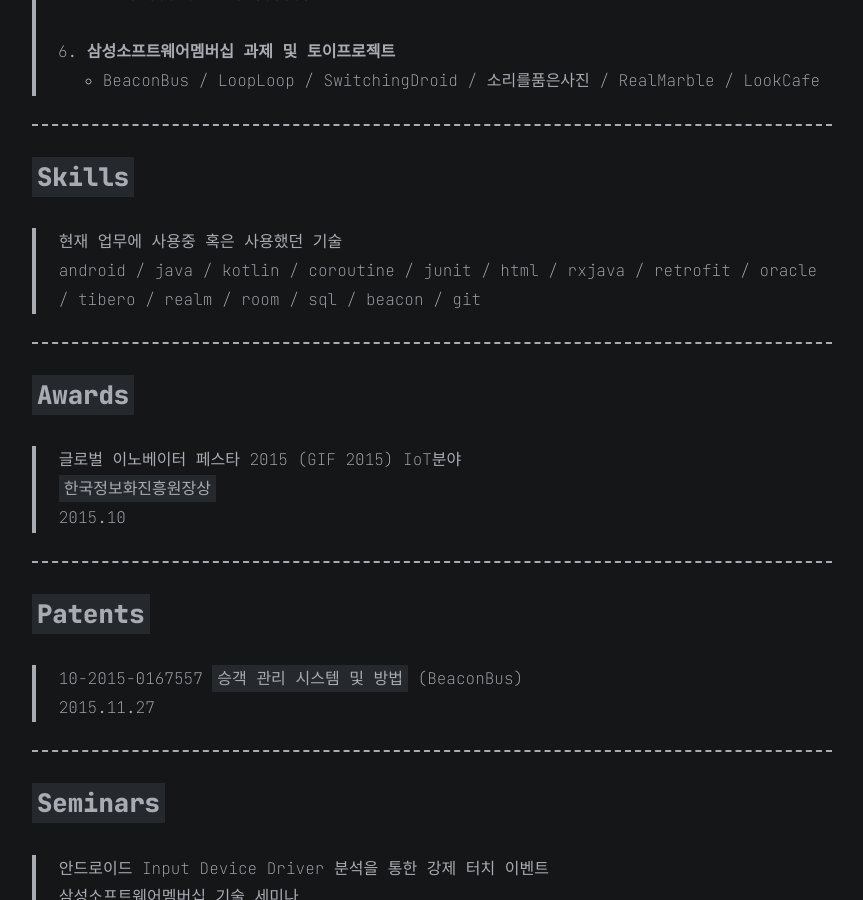
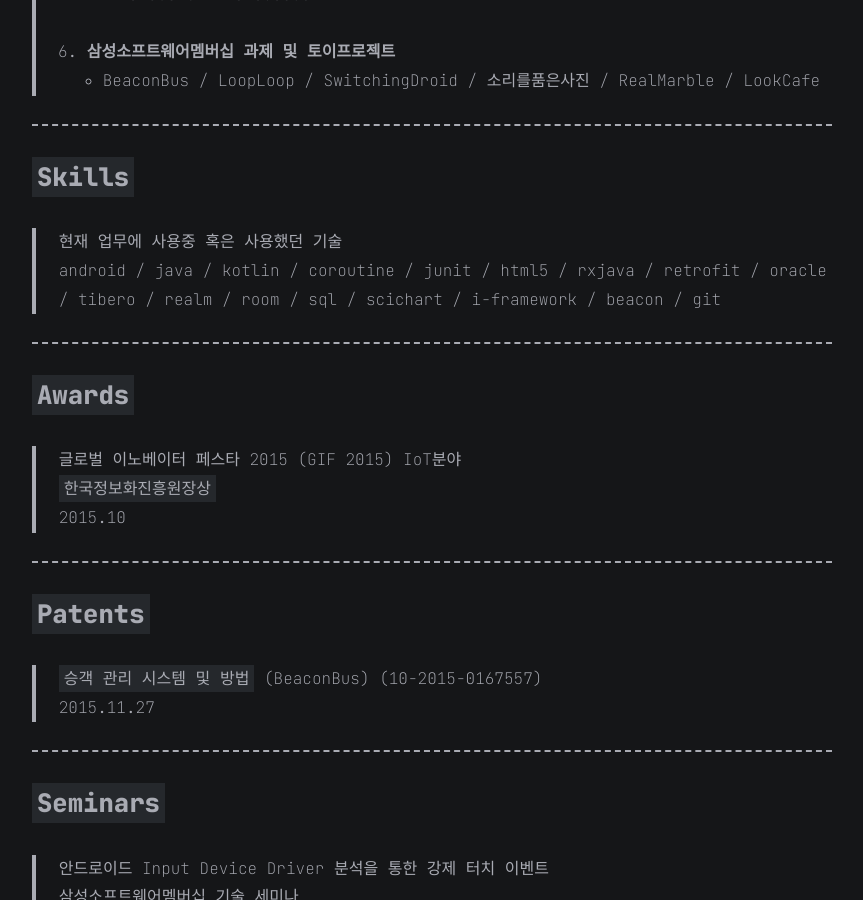
Before and after one commit to kwon0koang/kwon0koang.github.io, a Jekyll site: the page built from index.md, in a window 1280 px wide and 900 px high, scrolled down 1847 px. Shown: the whole window, without its empty margins (208-1071 px from the left). Built offline with Jekyll 4.4.1, drawn with Linux system fonts in a browser that asks for light colours.

Commit message:
프로필 수정

```diff
--- a/index.md
+++ b/index.md
@@ -93,7 +93,7 @@ JAVA / HTML5 / PHP
 > kotlin /
 > coroutine /
 > junit /
-> html /
+> html5 /
 > rxjava /
 > retrofit /
 > oracle /
@@ -101,9 +101,11 @@ JAVA / HTML5 / PHP
 > realm /
 > room /
 > sql /
-<!-- jenkins /  -->
-beacon /
-git
+> scichart /
+> i-framework /
+<!-- > jenkins /  -->
+> beacon /
+> git
 
 ---
 
@@ -117,7 +119,7 @@ git
 
 ### `Patents`
 
-> 10-2015-0167557 `승객 관리 시스템 및 방법` (BeaconBus)
+> `승객 관리 시스템 및 방법` (BeaconBus) (10-2015-0167557)
 > 2015.11.27
 
 ---
```
